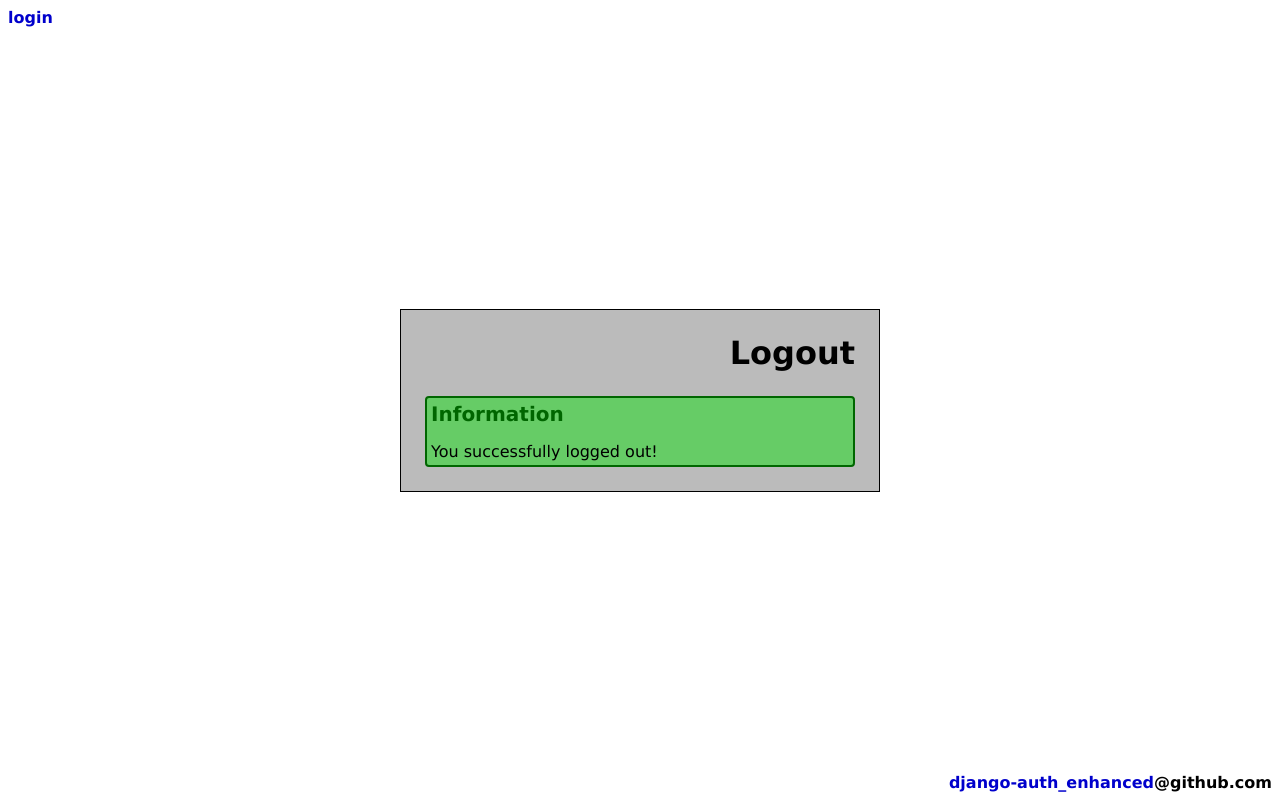
After one commit to Mischback/django-auth_enhanced, a Django app: template auth_enhanced/templates/auth_enhanced/logout.html in a window 1280 px wide. The commit adds this page. Run offline with Django 3.2, Linux system fonts and the light colour scheme; the template is opened without the code that fills it, so the values that code supplies are empty.

Commit message:
Made logout work

```diff
--- /dev/null
+++ b/auth_enhanced/templates/auth_enhanced/logout.html
@@ -0,0 +1,13 @@
+{% extends 'base.html' %}
+{% block title %}Logout{% endblock %}
+{% block 'content' %}
+
+<div class="element">
+  <h1 class="atom align-right">Logout</h1>
+  <div class="atom box info-box">
+    <h2>Information</h2>
+    <p>You successfully logged out!</p>
+  </div>
+</div>
+
+{% endblock %}
--- a/auth_enhanced/templates/base.html
+++ b/auth_enhanced/templates/base.html
@@ -73,6 +73,18 @@
         border: 0;
         color: #eeeeee;
       }
+      .box {
+        border-radius: 0.25rem;
+        border-style: solid;
+        border-width: 2px;
+        padding: 0.25em;
+      }
+      .box h2 {
+        margin: 0;
+      }
+      .box p {
+        margin-bottom: 0;
+      }
       .align-right {
         text-align: right;
       }
@@ -83,22 +95,23 @@
       }
       .error-box {
         background-color: #cc6666;
-        border: 2px solid #990000;
-        border-radius: 0.25rem;
-        padding: 0.25em;
+        border-color: #990000;
       }
       .error-box h2 {
         color: #990000;
-        margin: 0;
-      }
-      .error-box p {
-        margin-bottom: 0;
       }
       .form-atom {
         border-radius: 0.25rem;
         font-size: 1.5em;
         padding: 0.125em 0.25em;
         width: 100%;
+      }
+      .info-box {
+        background-color: #66cc66;
+        border-color: #006600;
+      }
+      .info-box h2 {
+        color: #006600;
       }
       input.form-atom {
         background-color: #eeeeee;
--- a/auth_enhanced/urls.py
+++ b/auth_enhanced/urls.py
@@ -12,13 +12,14 @@ may have to adjust your imports accordingly."""
 
 # Django imports
 from django.conf.urls import url
-from django.contrib.auth.views import LoginView
+from django.contrib.auth.views import LoginView, LogoutView
 
 # specify the app name
 app_name = 'auth_enhanced'
 
 # define the urls to match
+# TODO: 'url' got replaced by 'path' in Django 2.0
 urlpatterns = [
-    # TODO: 'url' got replaced by 'path' in Django 2.0
     url(r'^login/$', LoginView.as_view(template_name='auth_enhanced/login.html'), name='login'),
+    url(r'^logout/$', LogoutView.as_view(template_name='auth_enhanced/logout.html'), name='logout'),
 ]
```
Also changed, not shown: auth_enhanced/templates/auth_enhanced/login.html (+6 -6 lines).
